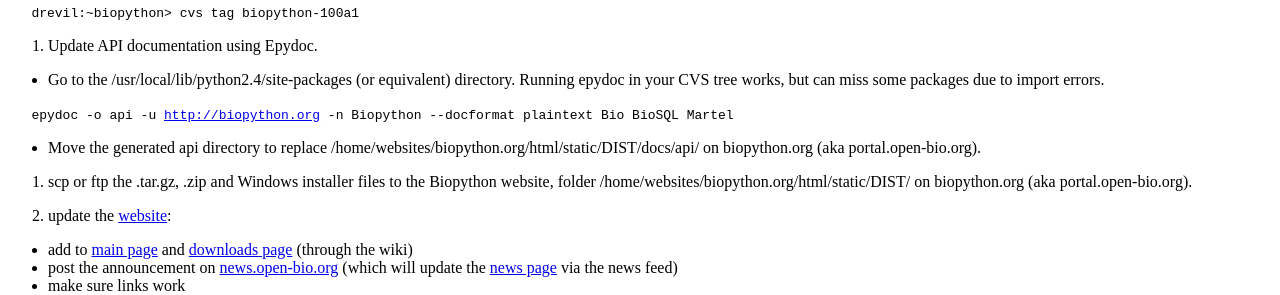
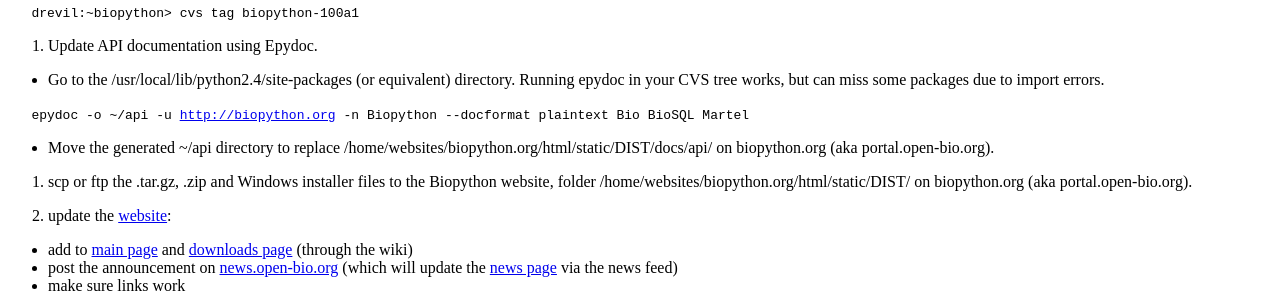
Before and after one commit to biopython/biopython.github.io, a Jekyll site: the page built from wiki/Building_a_release.md, in a window 1280 px wide. Shown: the part 1383-1678 px from the top of the page. Built offline with Jekyll 4.4.1, drawn with Linux system fonts in a browser that asks for light colours.

```diff
--- a/wiki/Building_a_release.md
+++ b/wiki/Building_a_release.md
@@ -93,9 +93,9 @@ work of course, as we haven't compiled it).
     directory. Running epydoc in your CVS tree works, but can miss some
     packages due to import errors.
 
-`   epydoc -o api -u `[`http://biopython.org`](http://biopython.org)` -n Biopython --docformat plaintext Bio BioSQL Martel`
+`   epydoc -o ~/api -u `[`http://biopython.org`](http://biopython.org)` -n Biopython --docformat plaintext Bio BioSQL Martel`
 
--   Move the generated api directory to replace
+-   Move the generated ~/api directory to replace
     /home/websites/biopython.org/html/static/DIST/docs/api/ on
     biopython.org (aka portal.open-bio.org).
 
```
Also changed, not shown: 1 other file.
